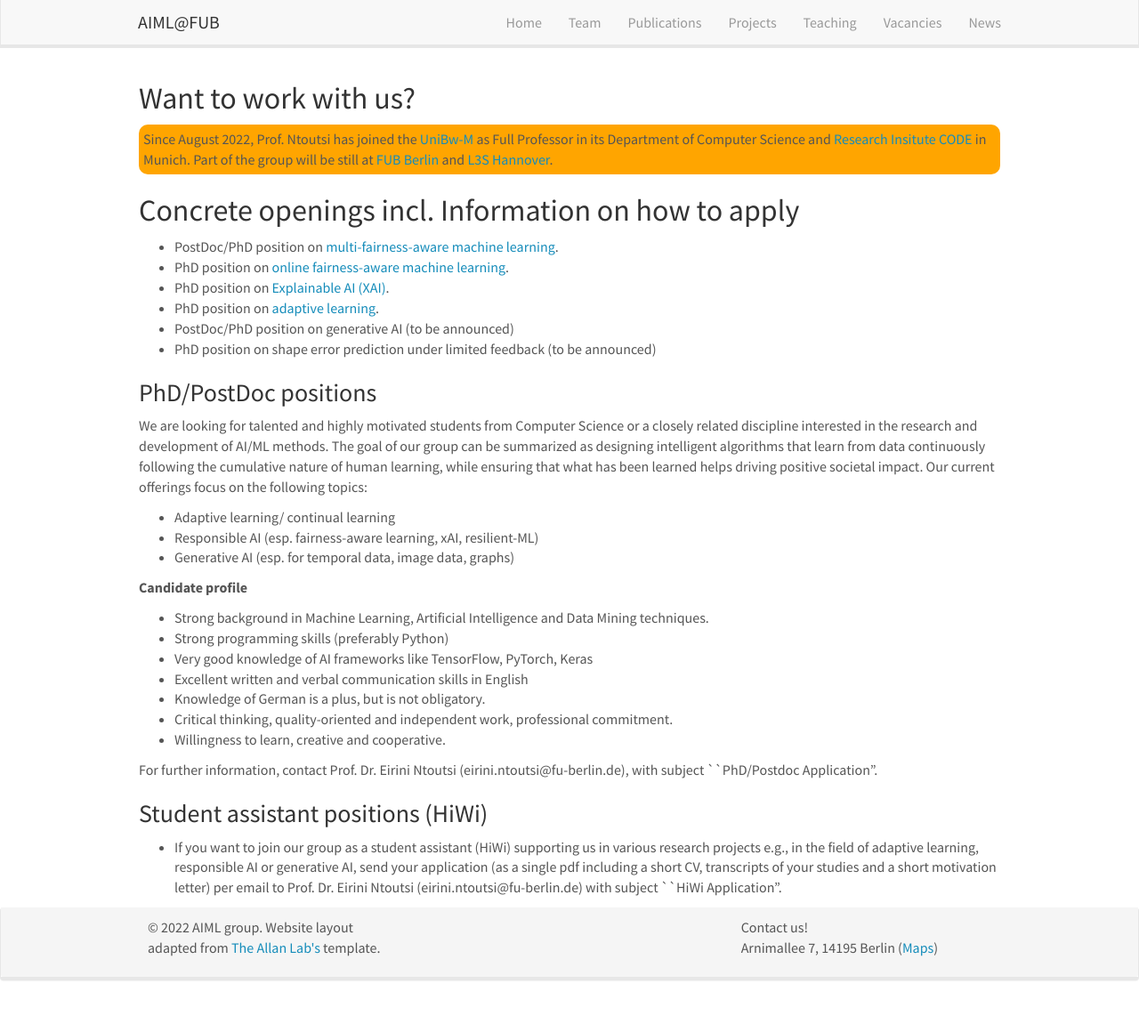
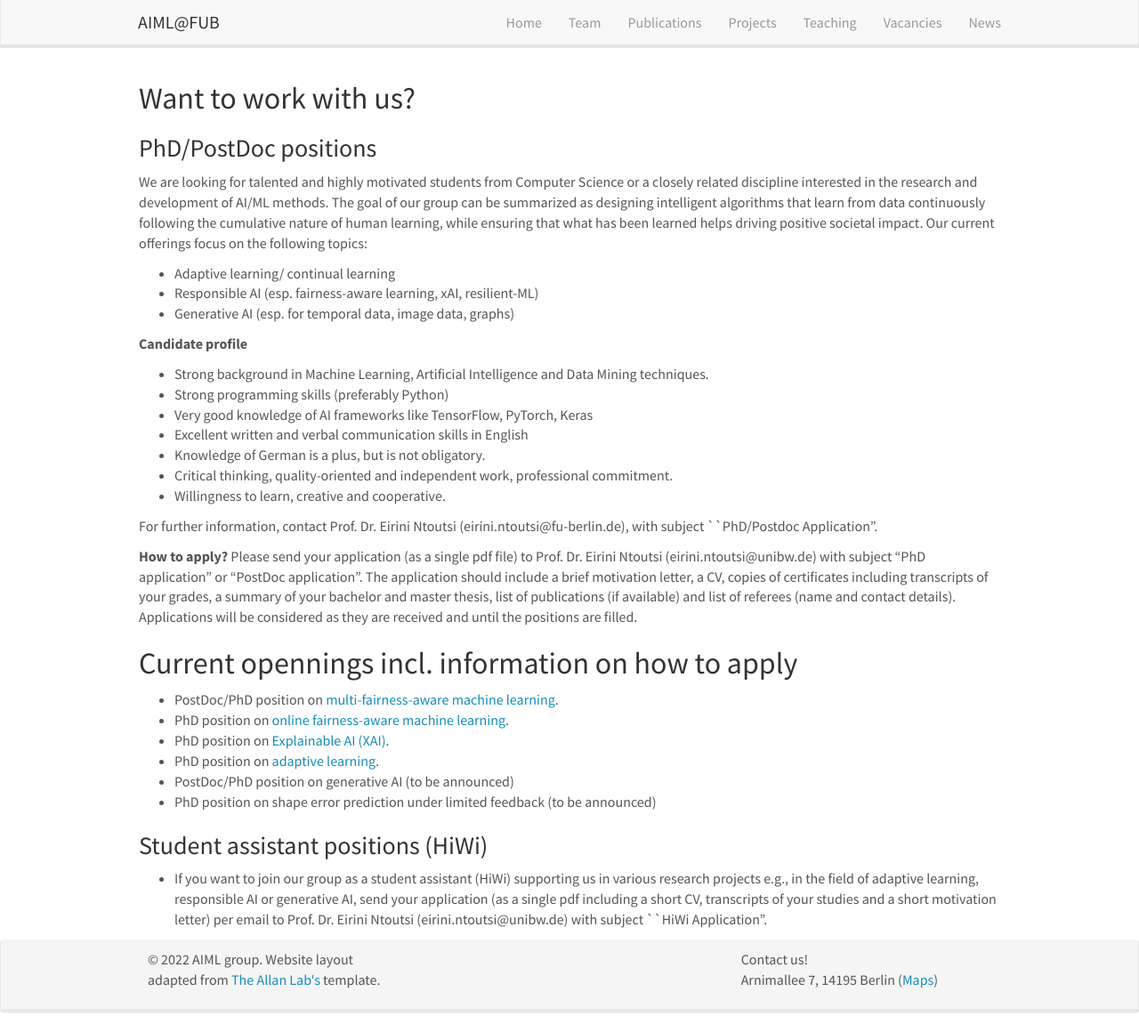
Before and after one commit to AIML-research/AIML-research.github.io, a Jekyll site: the page built from _pages/openings.md, in a window 1280 px wide and 1160 px high. Shown: the whole window at 89% size. Built offline with Jekyll 4.4.1, drawn with Linux system fonts in a browser that asks for light colours; nearby versions of some CDN libraries.

Commit message:
Update openings.md

```diff
--- a/_pages/openings.md
+++ b/_pages/openings.md
@@ -8,25 +8,8 @@
 
 
 ## Want to work with us?
-<p style="background-color:orange;padding:5px;border-radius: 10px;">
-Since August 2022, Prof. Ntoutsi has joined the <a href="https://www.unibw.de/" target="_new">UniBw-M</a> as Full Professor in its Department of Computer Science and <a href="https://www.unibw.de/code" target="_new">Research Insitute CODE</a> in Munich. Part of the group will be still at <a href="https://www.fu-berlin.de/" target="_new">FUB Berlin</a> and <a href="https://www.l3s.de/de" target="_new">L3S Hannover</a>.
-</p>
-
-## Concrete openings incl. Information on how to apply
-<ul>
-  <li>PostDoc/PhD position on <a href="https://www.unibw.de/stellenausschreibungen/wissenschaftliche-mitarbeiterinnen-und-mitarbeiter/fi-code-wm-e13-fairness-aware.pdf
-    " target="_new">multi-fairness-aware machine learning</a>.</li>
-  <li>PhD position on <a href="https://www.unibw.de/code/karriere/220805-prof-ntoutsi-stellenausschreibung_fairness_en_final.pdf
-    " target="_new">online fairness-aware machine learning</a>.</li>
- <li>PhD position on <a href="https://www.unibw.de/code/karriere/220805-prof-ntoutsi-stellenausschreibung_xai_en_final.pdf" target="_new">Explainable AI (XAI)</a>.</li>
- <li>PhD position on <a href="https://www.unibw.de/code/karriere/220805-prof-ntoutsi-stellenausschreibung_adaptivelearning_en_final.pdf" target="_new">adaptive learning</a>.</li>
-  <li>PostDoc/PhD position on generative AI (to be announced)</li>
-  <li>PhD position on shape error prediction under limited feedback (to be announced)</li>
-</ul>
-
 
 ### PhD/PostDoc positions
-
 We are looking for talented and highly motivated students from Computer Science or a closely related discipline interested in the research and development of AI/ML methods. The goal of our group can be summarized as designing intelligent algorithms that learn from data continuously following the cumulative nature of human learning, while ensuring that what has been learned helps driving positive societal impact.
 Our current offerings focus on the following topics:
 <ul>
@@ -48,7 +31,23 @@
 
 For further information, contact Prof. Dr. Eirini Ntoutsi (eirini.ntoutsi@fu-berlin.de), with subject ``PhD/Postdoc Application".
 
+**How to apply?**
+Please send your application (as a single pdf file) to Prof. Dr. Eirini Ntoutsi (eirini.ntoutsi@unibw.de) with subject “PhD application” or “PostDoc application”. The application should include a brief motivation letter, a CV, copies of certificates including transcripts of your grades, a summary of your bachelor and master thesis, list of publications (if available) and list of referees (name and contact details). Applications will be considered as they are received and until the positions are filled.
+
+## Current opennings incl. information on how to apply
+<ul>
+  <li>PostDoc/PhD position on <a href="https://www.unibw.de/stellenausschreibungen/wissenschaftliche-mitarbeiterinnen-und-mitarbeiter/fi-code-wm-e13-fairness-aware.pdf
+    " target="_new">multi-fairness-aware machine learning</a>.</li>
+  <li>PhD position on <a href="https://www.unibw.de/code/karriere/220805-prof-ntoutsi-stellenausschreibung_fairness_en_final.pdf
+    " target="_new">online fairness-aware machine learning</a>.</li>
+ <li>PhD position on <a href="https://www.unibw.de/code/karriere/220805-prof-ntoutsi-stellenausschreibung_xai_en_final.pdf" target="_new">Explainable AI (XAI)</a>.</li>
+ <li>PhD position on <a href="https://www.unibw.de/code/karriere/220805-prof-ntoutsi-stellenausschreibung_adaptivelearning_en_final.pdf" target="_new">adaptive learning</a>.</li>
+  <li>PostDoc/PhD position on generative AI (to be announced)</li>
+  <li>PhD position on shape error prediction under limited feedback (to be announced)</li>
+</ul>
+
+
 
 ### Student assistant positions (HiWi)
 
-- If you want to join our group as a student assistant (HiWi) supporting us in various research projects e.g., in the field of adaptive learning, responsible AI or generative AI, send your application (as a single pdf including a short CV, transcripts of your studies and a short motivation letter) per email to Prof. Dr. Eirini Ntoutsi (eirini.ntoutsi@fu-berlin.de) with subject ``HiWi Application".
+- If you want to join our group as a student assistant (HiWi) supporting us in various research projects e.g., in the field of adaptive learning, responsible AI or generative AI, send your application (as a single pdf including a short CV, transcripts of your studies and a short motivation letter) per email to Prof. Dr. Eirini Ntoutsi (eirini.ntoutsi@unibw.de) with subject ``HiWi Application".
```
